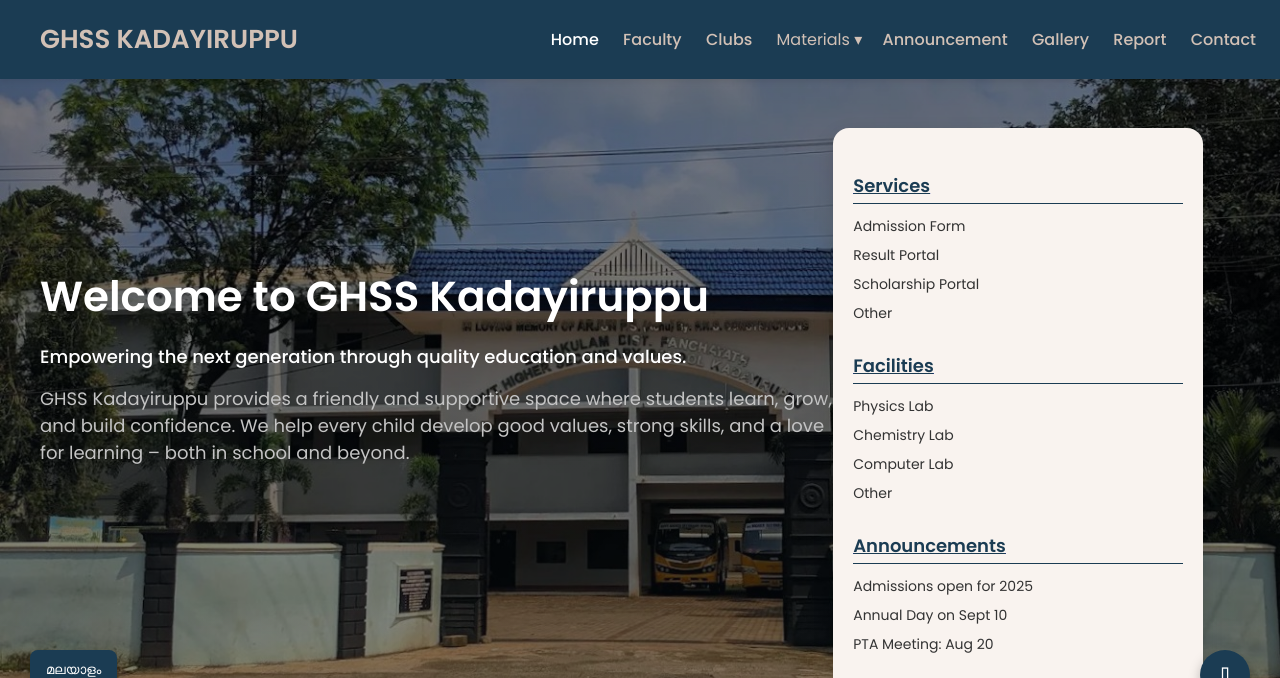
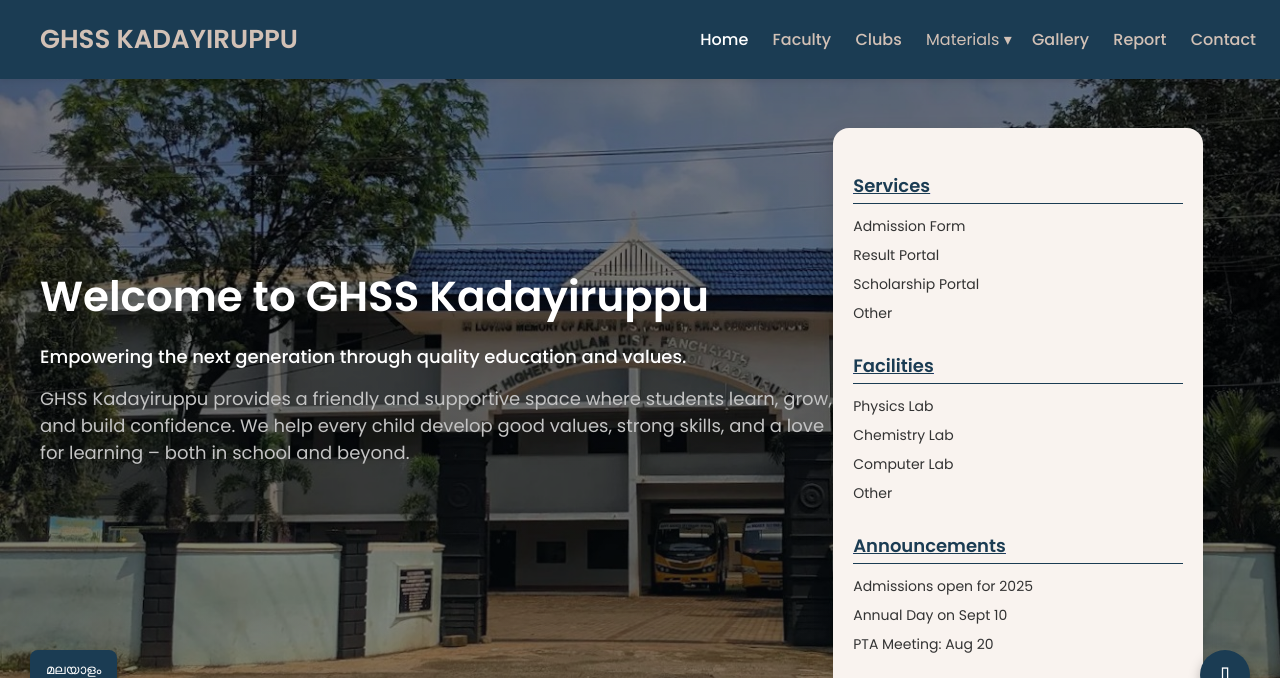
Before and after one commit to joepaul777/School-Website, a website: page public/index.html in a window 1280 px wide. Shown: the top 678 px of the page. Drawn offline with Linux system fonts and the light colour scheme.

Commit message:
updated index.html

```diff
--- a/public/index.html
+++ b/public/index.html
@@ -40,7 +40,6 @@
         <a href="class12.html">Class 12</a>
       </div>
     </div>
-    <a href="announcement-display.html">Announcement</a>
     <a href="gallery.html">Gallery</a>
     <a href="report.html">Report</a>
     <a href="contact.html">Contact</a>
```
